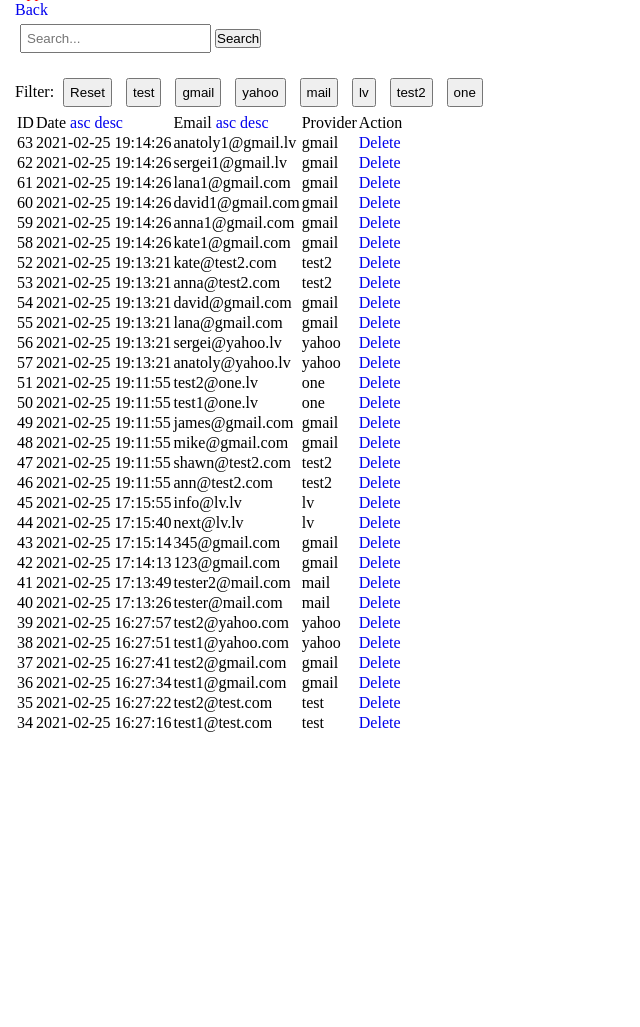
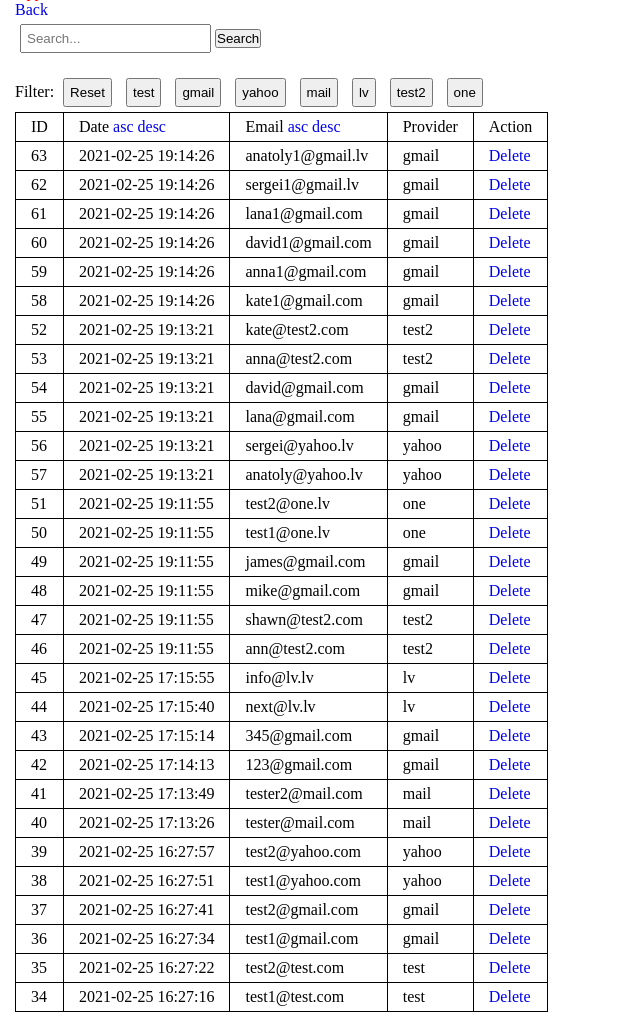
Before and after one commit to Aigarsss/mb, a PHP site: page /subscribers.php in a window 1280 px wide. Shown: the part 84-1111 px from the top of the page, without its empty margins (0-640 px from the left). Before the commit the page ends 816 px from the top, so only its background shows below. Run offline with PHP 8.4, Linux system fonts and the light colour scheme; data comes from the database, SQL or seed files in the repository.

Commit message:
table styling

```diff
--- a/subscribers.php
+++ b/subscribers.php
@@ -34,6 +34,14 @@ $model = new Model();
 
   <link rel="icon" type="image/png" sizes="32x32" href="img/favicon-32x32.png">
   <link rel="stylesheet" href="style/style.css">
+
+  <style>
+  table, tr, td {
+    border: 1px solid black;
+    border-collapse: collapse;
+    padding: 5px 15px;
+  }
+  </style>
 
 </head>
 
```
